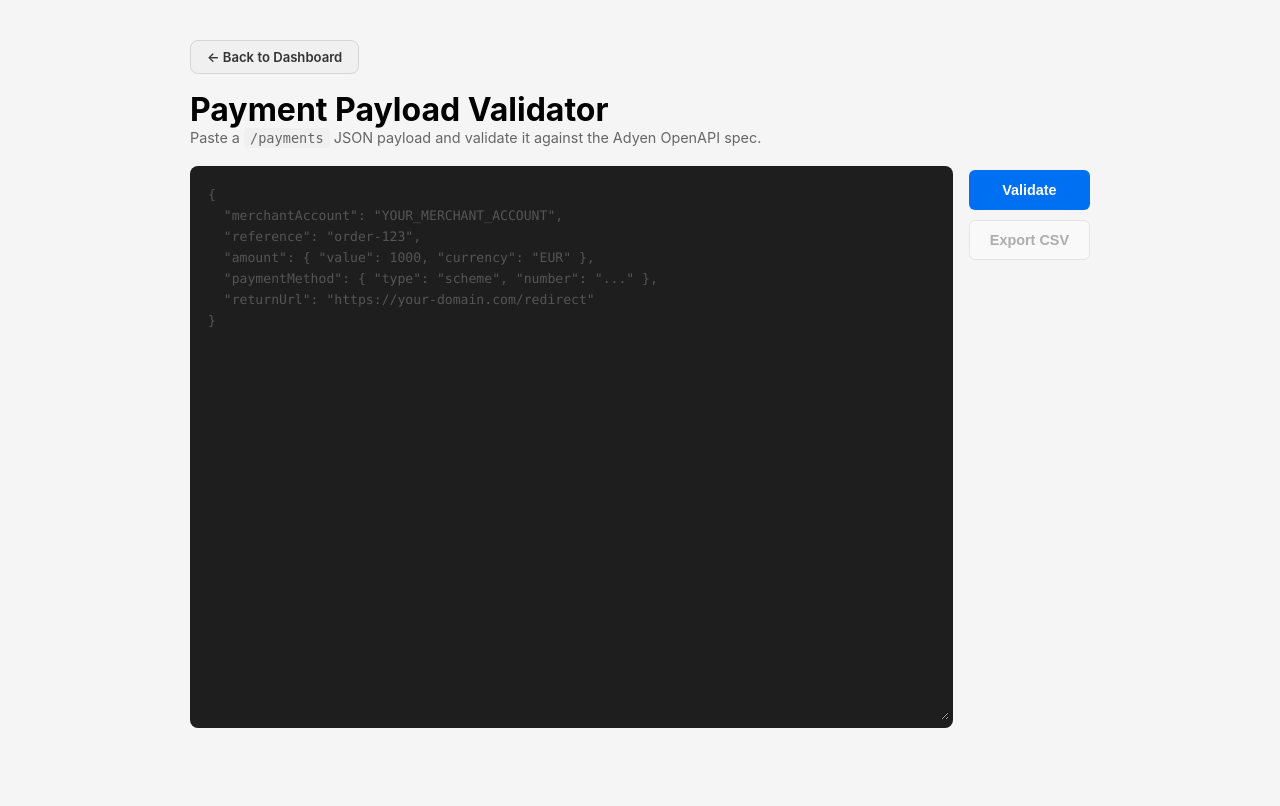
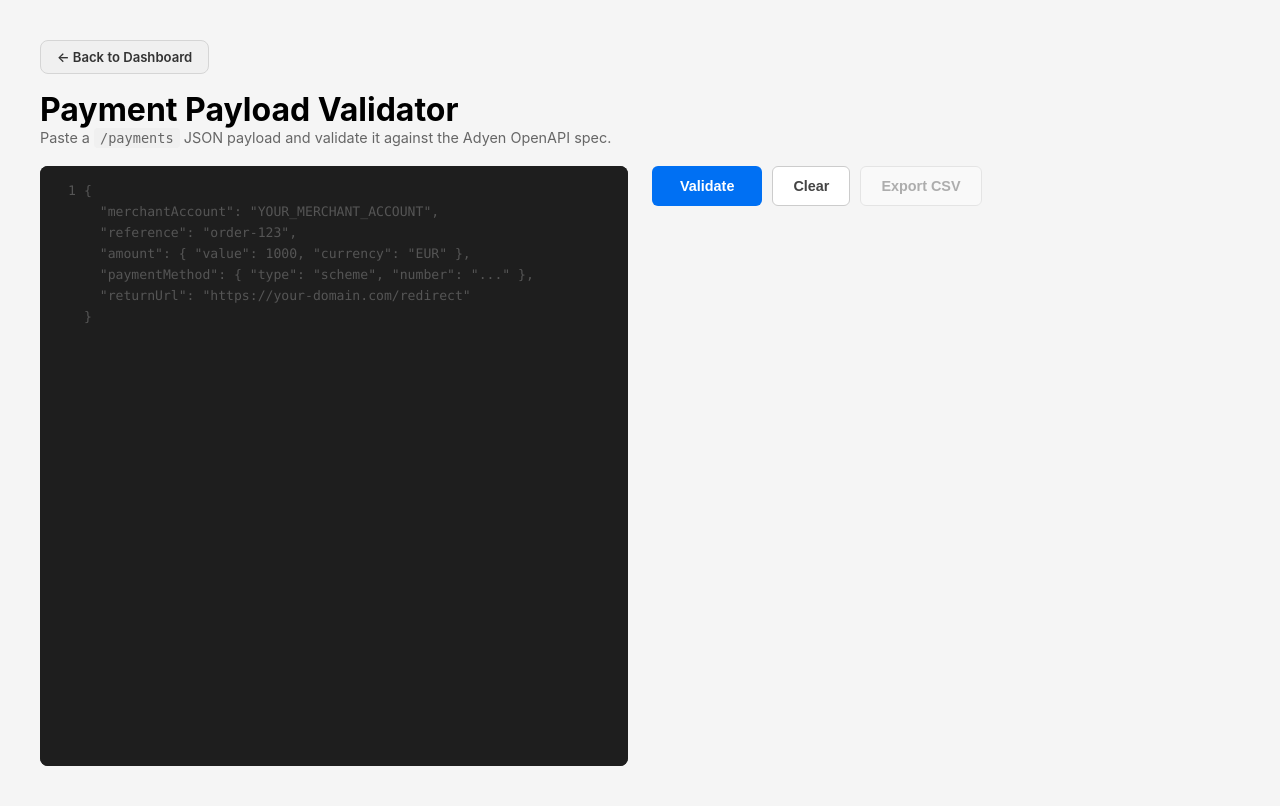
Before and after one commit to e-tellez/valedorsinho, a Flask app: page /payload-validator/ in a window 1280 px wide. Before the commit the page ends 728 px from the top, so only its background shows below. Run offline with Flask 3, Linux system fonts and the light colour scheme.

Commit message:
refactor: redesign Payload Validator with two-column layout, line numbers, and improved terminal payment result handling

```diff
--- a/static/css/homepage.css
+++ b/static/css/homepage.css
@@ -86,6 +86,10 @@ body {
   padding-bottom: 4px;
   border-bottom: 2px solid #e5e5e5;
   text-align: center;
+}
+
+.column-heading-full {
+  grid-column: 1 / -1;
 }
 
 /* ------------------------------------------------------------------ */
--- a/static/css/payload_validator.css
+++ b/static/css/payload_validator.css
@@ -1,9 +1,23 @@
 /* ------------------------------------------------------------------ */
-/* Payload Validator page                                               */
+/* Base reset                                                           */
+/* ------------------------------------------------------------------ */
+*, *::before, *::after { box-sizing: border-box; margin: 0; padding: 0; }
+
+body {
+  font-family: -apple-system, BlinkMacSystemFont, "Segoe UI", Roboto, sans-serif;
+  background: #f5f5f5;
+  min-height: 100vh;
+  display: flex;
+  justify-content: center;
+  padding: 40px 16px;
+}
+
+/* ------------------------------------------------------------------ */
+/* Page container                                                       */
 /* ------------------------------------------------------------------ */
 .validator-container {
   width: 100%;
-  max-width: 900px;
+  max-width: 1200px;
 }
 
 .validator-subtitle {
@@ -38,35 +52,67 @@
 .btn-back:hover { background: #e4e4e4; }
 
 /* ------------------------------------------------------------------ */
-/* Editor                                                               */
+/* Two-column grid: editor (left) + results (right)                    */
 /* ------------------------------------------------------------------ */
-.editor-actions-row {
-  display: flex;
-  gap: 16px;
-  align-items: flex-start;
-  margin-bottom: 20px;
+.validator-grid {
+  display: grid;
+  grid-template-columns: 1fr 1fr;
+  gap: 24px;
+  align-items: start;
 }
 
+.validator-left {
+  display: flex;
+  flex-direction: column;
+  gap: 12px;
+}
+
+.validator-right {
+  display: flex;
+  flex-direction: column;
+  gap: 16px;
+}
+
+/* ------------------------------------------------------------------ */
+/* Editor with line numbers                                             */
+/* ------------------------------------------------------------------ */
 .editor-wrap {
+  display: flex;
+  height: 600px;
   background: #1e1e1e;
   border-radius: 8px;
-  padding: 4px;
-  flex: 1 1 0%;
+  overflow: hidden;
+}
+
+.line-numbers {
+  padding: 14px 0 14px 10px;
+  min-width: 36px;
+  text-align: right;
+  font-family: "SF Mono", "Fira Code", "Cascadia Code", Menlo, monospace;
+  font-size: 0.82rem;
+  line-height: 1.6;
+  color: #555;
+  user-select: none;
+  background: #1e1e1e;
+  overflow: hidden;
+  white-space: pre;
+  height: 100%;
 }
 
 #payload-input {
-  width: 100%;
-  min-height: 550px;
+  display: block;
+  flex: 1;
+  height: 100%;
   background: #1e1e1e;
   color: #d4d4d4;
   border: none;
   outline: none;
-  padding: 14px;
+  padding: 14px 14px 14px 8px;
   font-family: "SF Mono", "Fira Code", "Cascadia Code", Menlo, monospace;
   font-size: 0.82rem;
   line-height: 1.6;
-  resize: vertical;
-  border-radius: 6px;
+  resize: none;
+  overflow-y: auto;
 }
 
 #payload-input::placeholder {
@@ -74,13 +120,11 @@
 }
 
 /* ------------------------------------------------------------------ */
-/* Actions                                                              */
+/* Actions row                                                          */
 /* ------------------------------------------------------------------ */
-.actions-column {
+.actions-row {
   display: flex;
-  flex-direction: column;
   gap: 10px;
-  padding-top: 4px;
 }
 
 .btn-primary {
@@ -94,6 +138,7 @@
   font-weight: 600;
   cursor: pointer;
   transition: background .15s;
+  white-space: nowrap;
 }
 
 .btn-primary:hover { background: #005fd4; }
@@ -109,6 +154,7 @@
   font-weight: 600;
   cursor: pointer;
   transition: border-color .15s, color .15s;
+  white-space: nowrap;
 }
 
 .btn-secondary:hover {
--- a/static/js/payload_validator.js
+++ b/static/js/payload_validator.js
@@ -1,12 +1,45 @@
 (() => {
   const input       = document.getElementById("payload-input");
   const btnValidate = document.getElementById("btn-validate");
+  const btnClear    = document.getElementById("btn-clear");
   const btnExport   = document.getElementById("btn-export-csv");
   const banner      = document.getElementById("status-banner");
   const errorsSection = document.getElementById("errors-section");
   const errorsBody  = document.getElementById("errors-body");
 
+  const lineNumbers = document.getElementById("line-numbers");
+
   let lastErrors = [];
+
+  // -- Line numbers --------------------------------------------------- //
+
+  function updateLineNumbers() {
+    const lines = input.value.split("\n").length || 1;
+    const nums = [];
+    for (let i = 1; i <= lines; i++) nums.push(i);
+    lineNumbers.textContent = nums.join("\n");
+  }
+
+  input.addEventListener("input", updateLineNumbers);
+  input.addEventListener("keyup", updateLineNumbers);
+
+  input.addEventListener("scroll", () => {
+    lineNumbers.scrollTop = input.scrollTop;
+  });
+
+  updateLineNumbers();
+
+  // -- Clear ---------------------------------------------------------- //
+
+  btnClear.addEventListener("click", () => {
+    input.value = "";
+    banner.className = "status-banner hidden";
+    hideErrors();
+    btnExport.disabled = true;
+    lastErrors = [];
+    updateLineNumbers();
+    input.focus();
+  });
 
   // -- Validate --------------------------------------------------------- //
 
--- a/templates/pages/payload_validator.html
+++ b/templates/pages/payload_validator.html
@@ -4,7 +4,6 @@
   <meta charset="UTF-8" />
   <meta name="viewport" content="width=device-width, initial-scale=1.0" />
   <title>Payment Payload Validator – Valedorsinho</title>
-  <link rel="stylesheet" href="{{ url_for('static', filename='css/homepage.css') }}" />
   <link rel="stylesheet" href="{{ url_for('static', filename='css/payload_validator.css') }}" />
 </head>
 <body>
@@ -15,9 +14,11 @@
   <h1>Payment Payload Validator</h1>
   <p class="validator-subtitle">Paste a <code>/payments</code> JSON payload and validate it against the Adyen OpenAPI spec.</p>
 
-  <!-- Input area + Actions side by side -->
-  <div class="editor-actions-row">
+  <div class="validator-grid">
+    <!-- Left column: editor + actions -->
+    <div class="validator-left">
       <div class="editor-wrap">
+        <div class="line-numbers" id="line-numbers">1</div>
         <textarea id="payload-input" spellcheck="false" placeholder='{
   "merchantAccount": "YOUR_MERCHANT_ACCOUNT",
   "reference": "order-123",
@@ -26,17 +27,16 @@
   "returnUrl": "https://your-domain.com/redirect"
 }'></textarea>
       </div>
+    </div>
 
-    <div class="actions-column">
+    <!-- Right column: actions + status + validation results -->
+    <div class="validator-right">
+      <div class="actions-row">
         <button id="btn-validate" class="btn-primary">Validate</button>
+        <button id="btn-clear" class="btn-secondary">Clear</button>
         <button id="btn-export-csv" class="btn-secondary" disabled>Export CSV</button>
       </div>
-  </div>
-
-  <!-- Status banner -->
       <div id="status-banner" class="status-banner hidden"></div>
-
-  <!-- Error table -->
       <div id="errors-section" class="errors-section hidden">
         <h2>Validation Errors</h2>
         <table class="errors-table">
@@ -50,6 +50,8 @@
           <tbody id="errors-body"></tbody>
         </table>
       </div>
+    </div>
+  </div>
 
 </div>
 
--- a/terminal_payments/api.py
+++ b/terminal_payments/api.py
@@ -4,12 +4,11 @@ Proxies requests to the Adyen Management API for cascading terminal selection:
 Company Account → Merchant Account → Store → Terminal.
 """
 
-import json
 import logging
 import os
 
 import requests as http_requests
-from flask import Blueprint, Response, jsonify, request, session
+from flask import Blueprint, Response, jsonify, request
 import Adyen
 
 from checkout.config import adyen_client
@@ -154,14 +153,3 @@ def make_payment() -> tuple[Response, int] | Response:
         return jsonify(response_body), terminal_response.status_code
 
     return jsonify(response_body)
-
-
-@bp.route("/api/store-result", methods=["POST"])
-def store_result() -> tuple[Response, int] | Response:
-    """Store the terminal payment response in the session for the result page."""
-    result_data = request.get_json(silent=True)
-    if not result_data:
-        return jsonify({"error": "Request body is required"}), 400
-
-    session["terminal_payment_response"] = result_data
-    return jsonify({"ok": True})
--- a/terminal_payments/pages.py
+++ b/terminal_payments/pages.py
@@ -2,7 +2,7 @@ import base64
 import json
 from urllib.parse import parse_qs
 
-from flask import Blueprint, render_template, request, session, url_for
+from flask import Blueprint, render_template, request, url_for
 
 bp = Blueprint("terminal_payments", __name__, url_prefix="/terminal-payments")
 
@@ -162,15 +162,22 @@ def _extract_payment_summary(
     return summary
 
 
-@bp.route("/payment-result")
+@bp.route("/payment-result", methods=["GET", "POST"])
 def payment_result() -> str:
     """Render the terminal payment result page."""
     terminal_id = request.args.get("terminalId", "")
     merchant_account = request.args.get("merchantAccount", "")
 
-    response_data = session.pop("terminal_payment_response", None)
+    response_data = None
+    if request.method == "POST":
+        raw = request.form.get("response_data", "")
+        if raw:
+            try:
+                response_data = json.loads(raw)
+            except (json.JSONDecodeError, ValueError):
+                response_data = None
     if not response_data:
-        response_data = {"error": "No payment response found in session."}
+        response_data = {"error": "No payment response found."}
 
     # Determine success from the response
     success = False
```
Also changed, not shown: static/js/terminal_make_payment.js (+14 -11 lines), templates/pages/dashboard.html (+1 -7 lines). Lines whose indentation alone changed are shown as unchanged.
